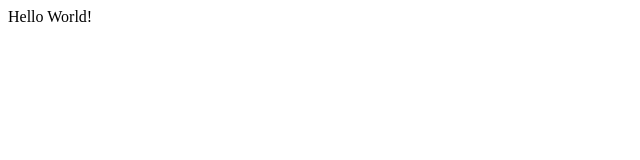
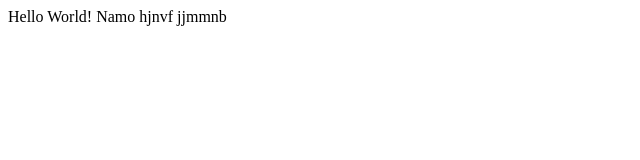
Before and after one commit to 1ysand3r/Test, a plain HTML site: page index.html in a window 1280 px wide. Shown: the whole page, without its empty margins (0-640 px from the left). Drawn offline with Linux system fonts and the light colour scheme.

Commit message:
last commit

```diff
--- a/index.html
+++ b/index.html
@@ -6,6 +6,6 @@
   <title>Document</title>
 </head>
 <body>
-  Hello World!
+  Hello World! Namo hjnvf jjmmnb
 </body>
 </html>
```
